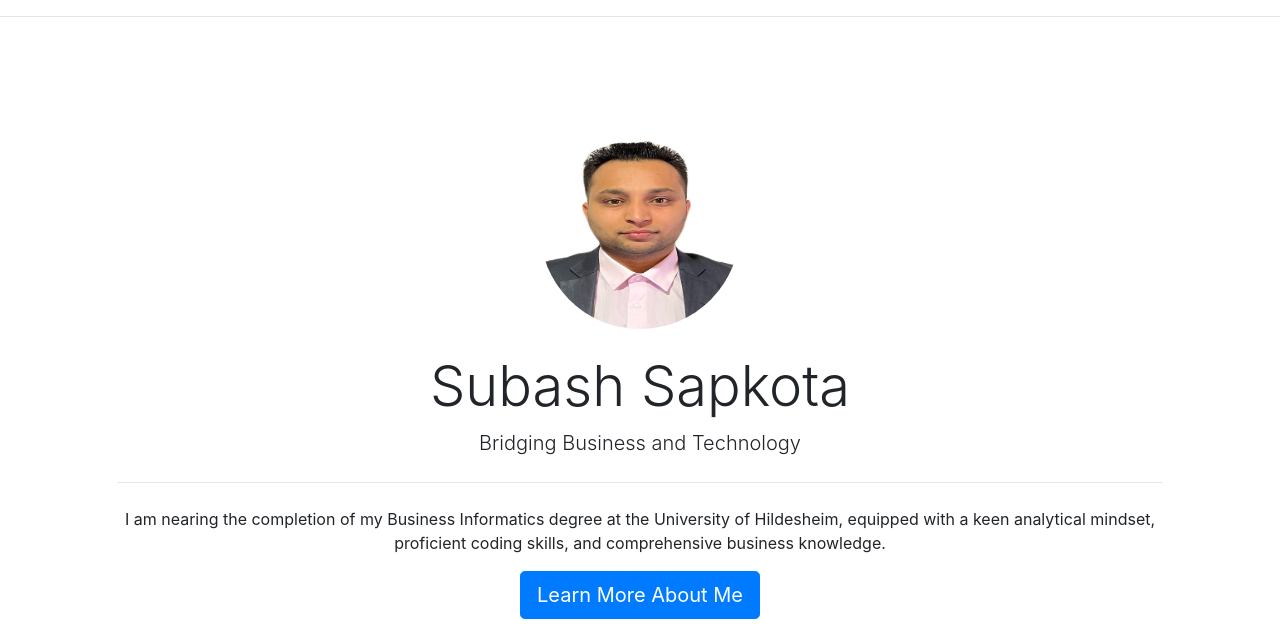
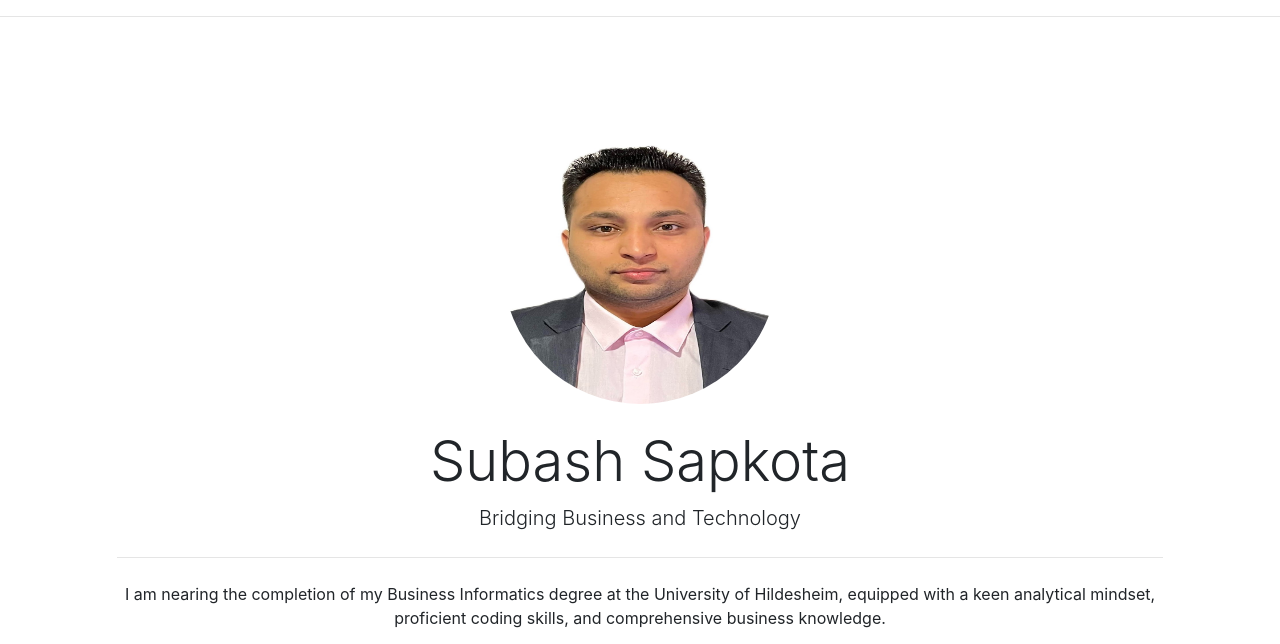
Before and after one commit to Subash-sapkota/Subash-sapkota.github.io, a Flask app: page / in a window 1280 px wide. Shown: the part 57-701 px from the top of the page. Run offline with Flask 3, Linux system fonts and the light colour scheme; some libraries are stand-ins or nearby versions.

Commit message:
Fixed minor error

```diff
--- a/templates/index.html
+++ b/templates/index.html
@@ -2,7 +2,7 @@
 
 {% block content %}
 <div class="jumbotron text-center bg-transparent mt-5">
-    <img src="/img/photo.jpg" alt="image" class="img-fluid rounded-circle mb-4" style="height: 200px; width: 200px;">
+    <img src="../static/img/photo.jpg" alt="image" class="img-fluid rounded-circle mb-4" style="height: 275px; width: 275px;">
     <h1 class="display-4">Subash Sapkota</h1>
     <p class="lead">Bridging Business and Technology</p>
     <hr class="my-4">
```
